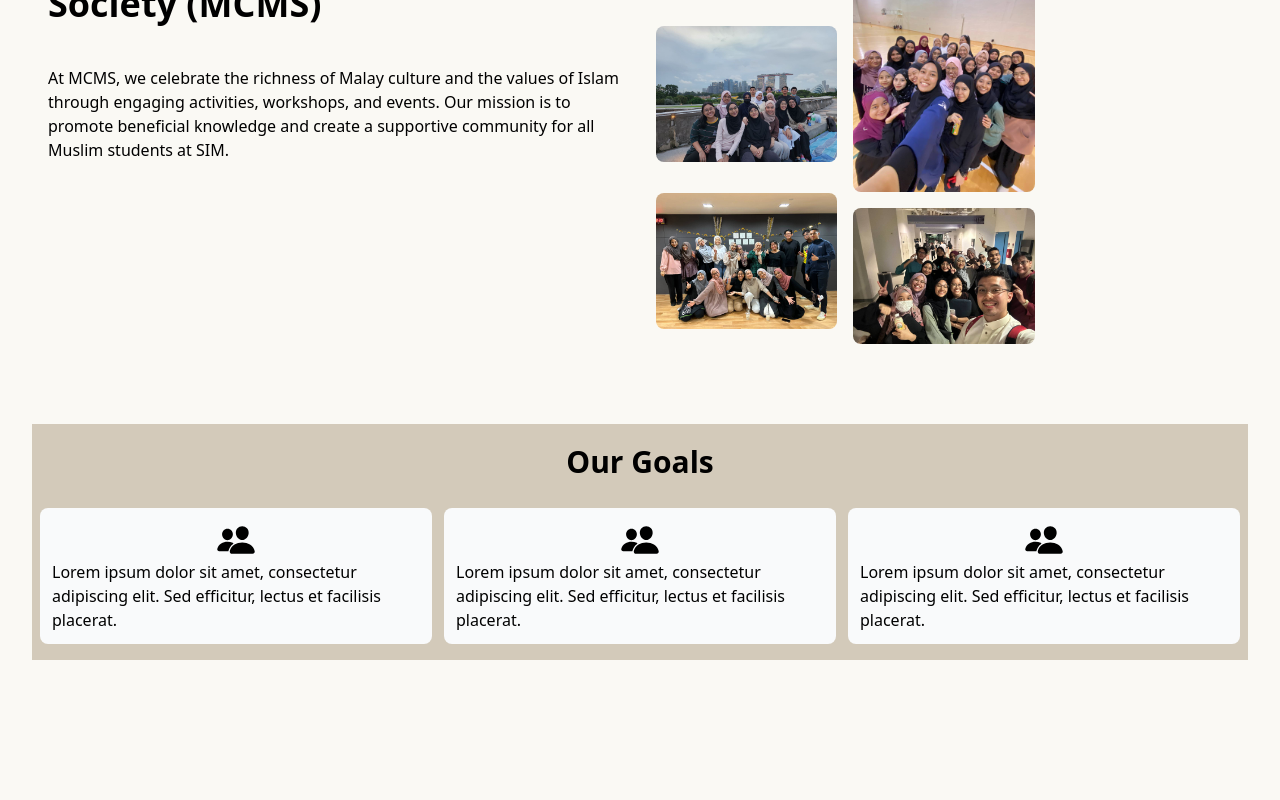
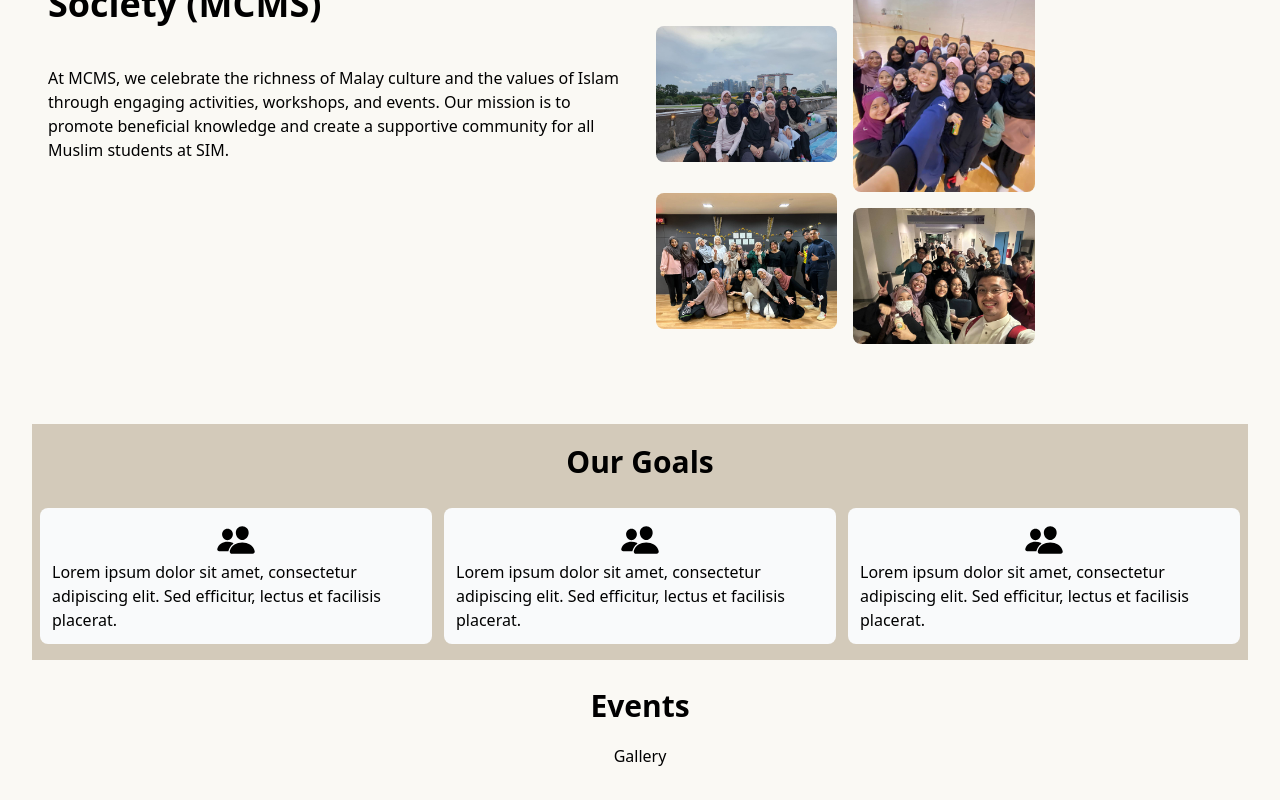
Before and after one commit to Sorarat/mcms-website, a React (Vite) app: page / in a window 1280 px wide. Shown: the part 335-1135 px from the top of the page. Before the commit the page ends 1035 px from the top, so only its background shows below. Built offline with nearby package versions, Linux system fonts and the light colour scheme.

Commit message:
added events section

```diff
--- a/src/Home.tsx
+++ b/src/Home.tsx
@@ -1,6 +1,7 @@
 import Navbar from "./components/Navbar";
-import Hero from "./Hero";
-import Goals from "./Goals";
+import Hero from "./components/Hero";
+import Goals from "./components/Goals";
+import EventsInHome from "./components/EventsInHome";
 
 const Home = () => {
   return (
@@ -8,6 +9,7 @@ const Home = () => {
       <Navbar />
       <Hero />
       <Goals />
+      <EventsInHome />
     </div>
   );
 };
--- /dev/null
+++ b/src/components/EventsInHome.tsx
@@ -0,0 +1,18 @@
+import Gallery from "./Gallery";
+
+const EventsInHome = () => {
+  return (
+    <div>
+      <div>
+        <h2 className="text-3xl font-semibold p-5">Events</h2>
+      </div>
+
+      <div>
+        {/* photo gallery with description */}
+        <Gallery />
+      </div>
+    </div>
+  );
+};
+
+export default EventsInHome;
--- /dev/null
+++ b/src/components/Gallery.tsx
@@ -0,0 +1,5 @@
+const Gallery = () => {
+  return <div>Gallery</div>;
+};
+
+export default Gallery;
--- a/src/Goals.tsx
+++ b/src/components/Goals.tsx
@@ -1,4 +1,4 @@
-import GoalsCard from "./components/GoalsCard";
+import GoalsCard from "./GoalsCard";
 
 const Goals = () => {
   return (
```
Also changed, not shown: src/components/Hero.tsx (renamed from src/Hero.tsx).
